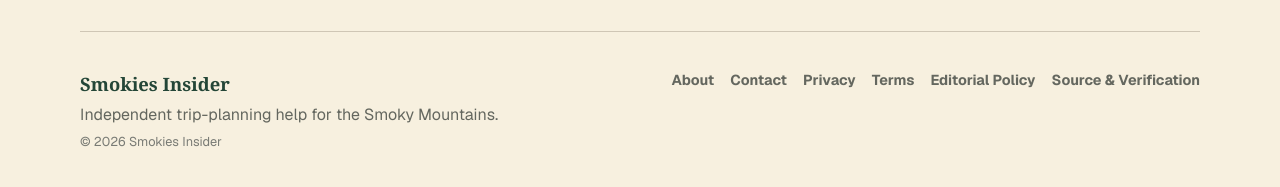
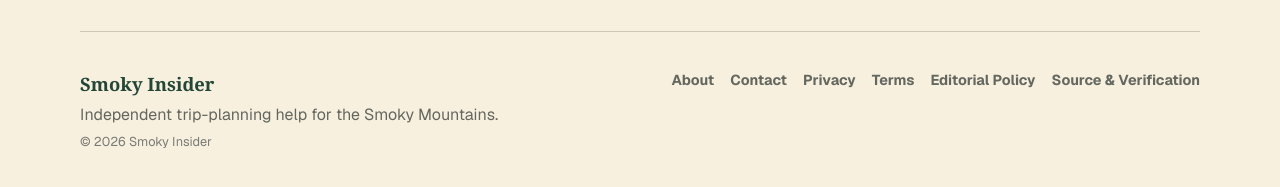
Before and after one commit to masondtorres/smokies-insider-guide, a Next.js app: page /start-here in a window 1280 px wide. Shown: the part 2477-2664 px from the top of the page. Built offline with nearby package versions, Linux system fonts and the light colour scheme.

Commit message:
Brand: use Smoky Insider public name

```diff
--- a/src/app/start-here/page.tsx
+++ b/src/app/start-here/page.tsx
@@ -4,7 +4,7 @@ import { JsonLd } from "@/components/guide";
 import { breadcrumbSchema, webPageSchema } from "@/lib/seoSchema";
 
 export const metadata: Metadata = {
-  title: "Start Here | Smokies Insider Guide",
+  title: "Start Here | Smoky Insider",
   description:
     "Start planning a Smokies trip by trip shape or area, then use the interactive planner when you want a more tailored starting point.",
   alternates: { canonical: "/start-here" },
@@ -60,8 +60,8 @@ export default function StartHerePage() {
   return (
     <main className="foundation-home foundation-start-here">
       <header className="foundation-header">
-        <Link className="foundation-wordmark" href="/" aria-label="Smokies Insider home">
-          <span>Smokies</span> Insider
+        <Link className="foundation-wordmark" href="/" aria-label="Smoky Insider home">
+          <span>Smoky</span> Insider
         </Link>
         <nav className="foundation-nav" aria-label="Primary navigation">
           {mainLinks.map(([label, href]) => (
@@ -142,9 +142,9 @@ export default function StartHerePage() {
 
       <footer className="foundation-footer">
         <div>
-          <strong>Smokies Insider</strong>
+          <strong>Smoky Insider</strong>
           <span>Independent trip-planning help for the Smoky Mountains.</span>
-          <small>&copy; 2026 Smokies Insider</small>
+          <small>&copy; 2026 Smoky Insider</small>
         </div>
         <nav className="foundation-footer-links" aria-label="Policy and information links">
           {footerLinks.map(([label, href]) => (
```
